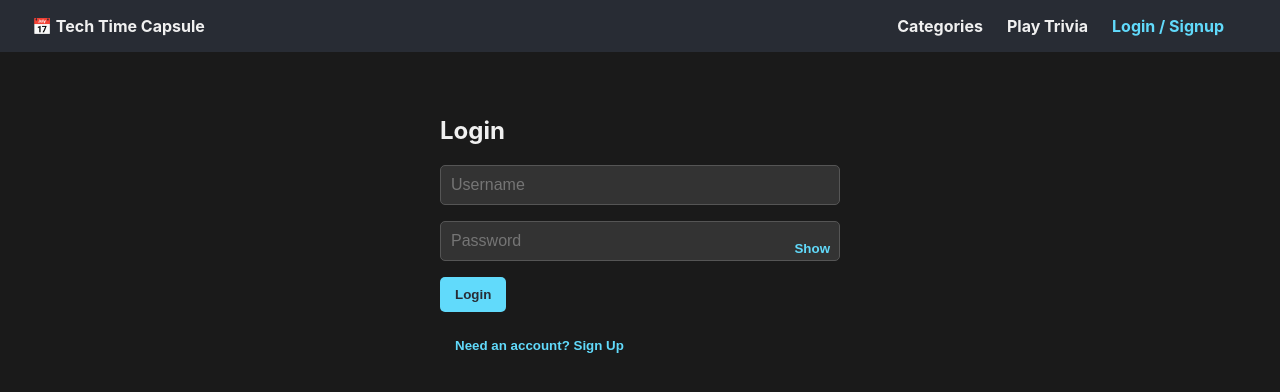
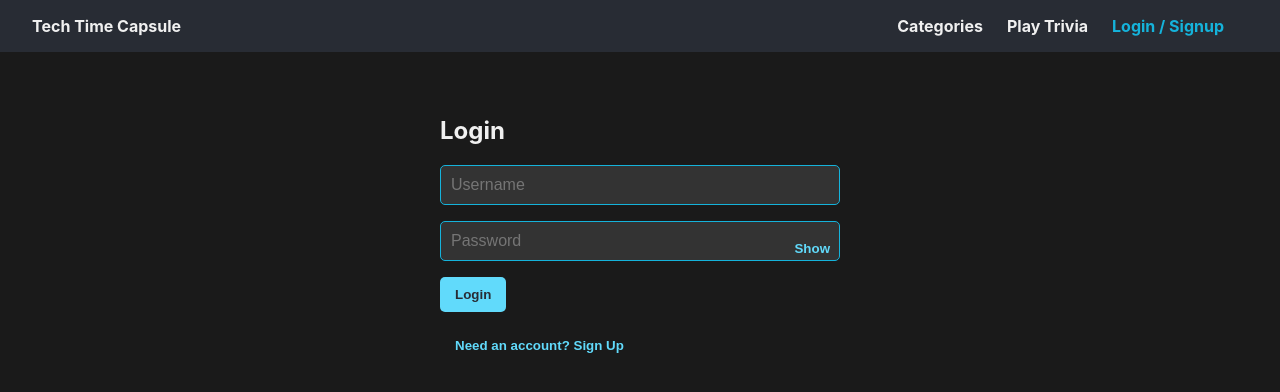
Before and after one commit to J-JMN/Tech-Time-Capsule, a React (Create React App) app in the folder frontend/: page /login in a window 1280 px wide. Shown: the top 392 px of the page. Built offline with nearby package versions, Linux system fonts and the light colour scheme; no server answers.

Commit message:
some styling

```diff
--- a/frontend/src/components/NavBar.js
+++ b/frontend/src/components/NavBar.js
@@ -14,12 +14,12 @@ function NavBar() {
     };
 
     const linkStyle = { color: '#f0f0f0', textDecoration: 'none', marginRight: '1.5rem', fontWeight: 'bold' };
-    const activeLinkStyle = { color: '#61dafb' };
+    const activeLinkStyle = { color: '#15b3db' };
 
     return (
         <header style={{ display: 'flex', justifyContent: 'space-between', alignItems: 'center', padding: '1rem 2rem', background: '#282c34' }}>
             <div>
-                <NavLink to="/" style={linkStyle}>📅 Tech Time Capsule</NavLink>
+                <NavLink to="/" style={linkStyle}>Tech Time Capsule</NavLink>
             </div>
             <nav>
                 <NavLink to="/categories" style={({ isActive }) => ({ ...linkStyle, ...(isActive ? activeLinkStyle : {}) })}>Categories</NavLink>
--- a/frontend/src/index.css
+++ b/frontend/src/index.css
@@ -39,7 +39,7 @@ button:disabled {
 input, textarea, select {
     padding: 10px;
     border-radius: 5px;
-    border: 1px solid #555;
+    border: 1px solid #15b3db;
     background-color: #333;
     color: #f0f0f0;
     width: 100%;
```
